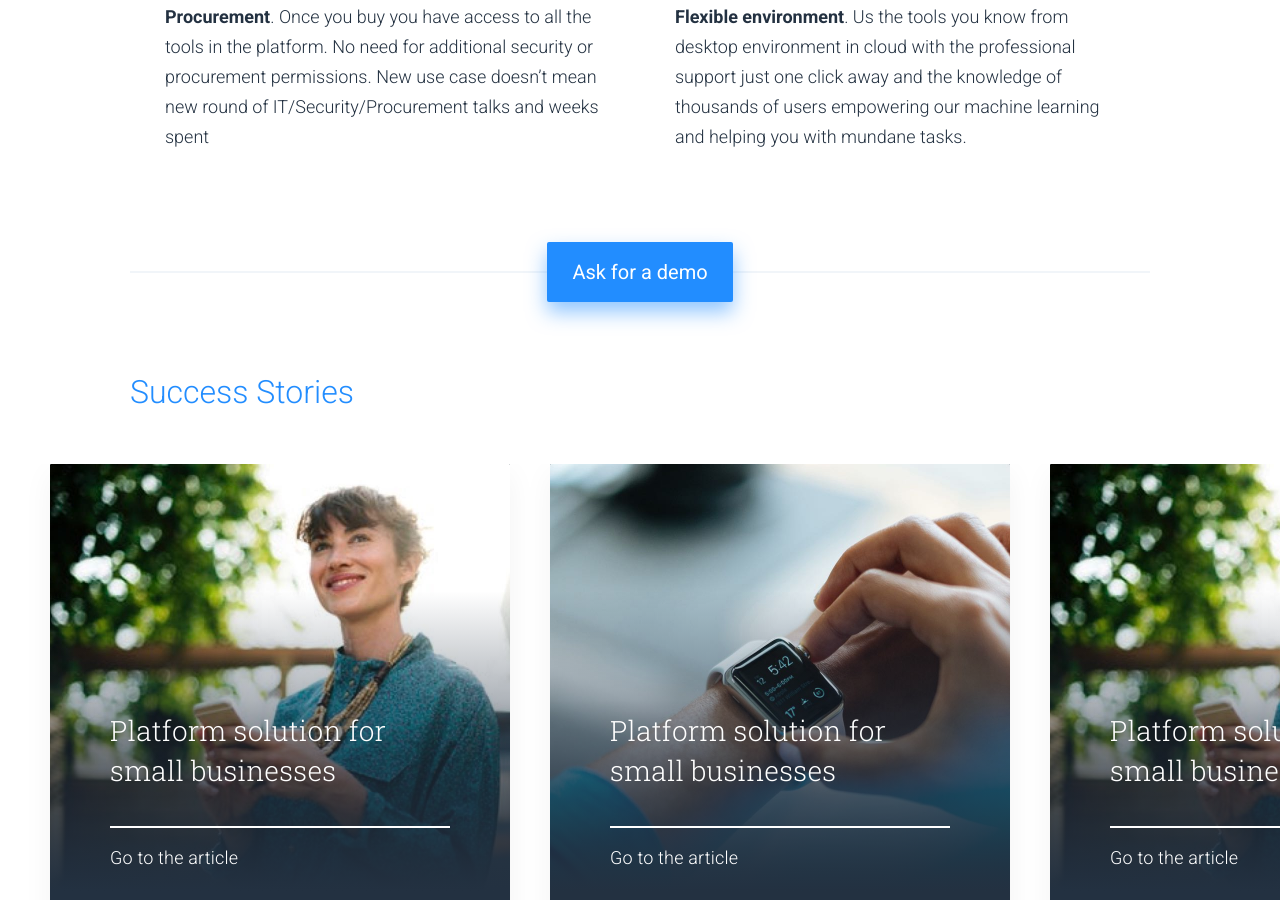
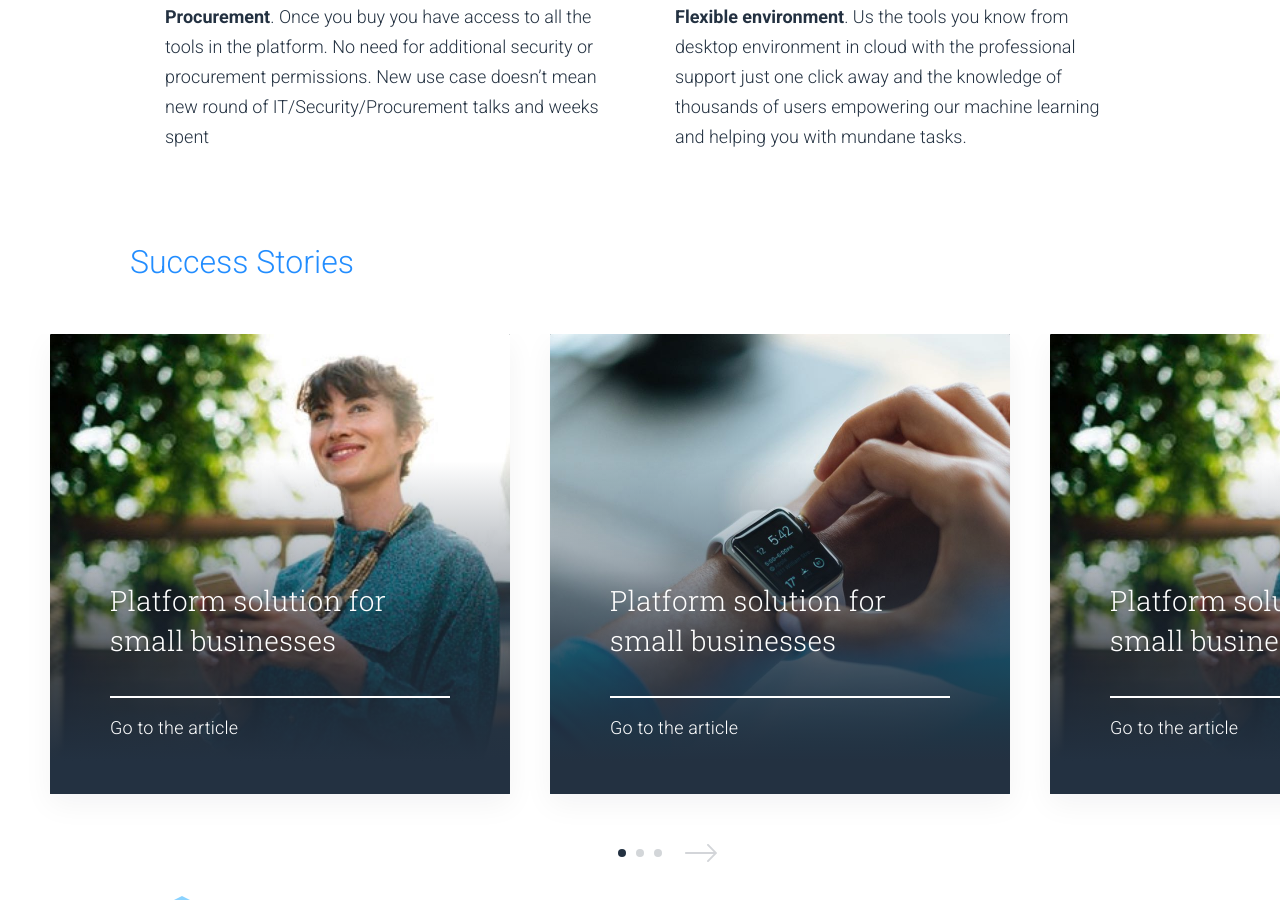
Before and after one commit to keboola/website, a Jekyll site: the page built from index.md, in a window 1280 px wide and 900 px high, scrolled down 4173 px. Built offline with Jekyll 4.4.1, drawn with Linux system fonts in a browser that asks for light colours; nearby versions of some CDN libraries.

Commit message:
Update from Forestry.io - Updated index.md

```diff
--- a/index.md
+++ b/index.md
@@ -118,13 +118,6 @@ page_sections:
       desktop environment in cloud with the professional support just one click away
       and the knowledge of thousands of users empowering our machine learning and
       helping you with mundane tasks.</p>"
-- template: ask-demo
-  block: ask-demo
-  subheadline:
-  headline:
-  content:
-  ctaname: Ask for a demo
-  ctalink: "/blog/"
 - template: recent-list
   block: recent-list
   headline: Success Stories
```
